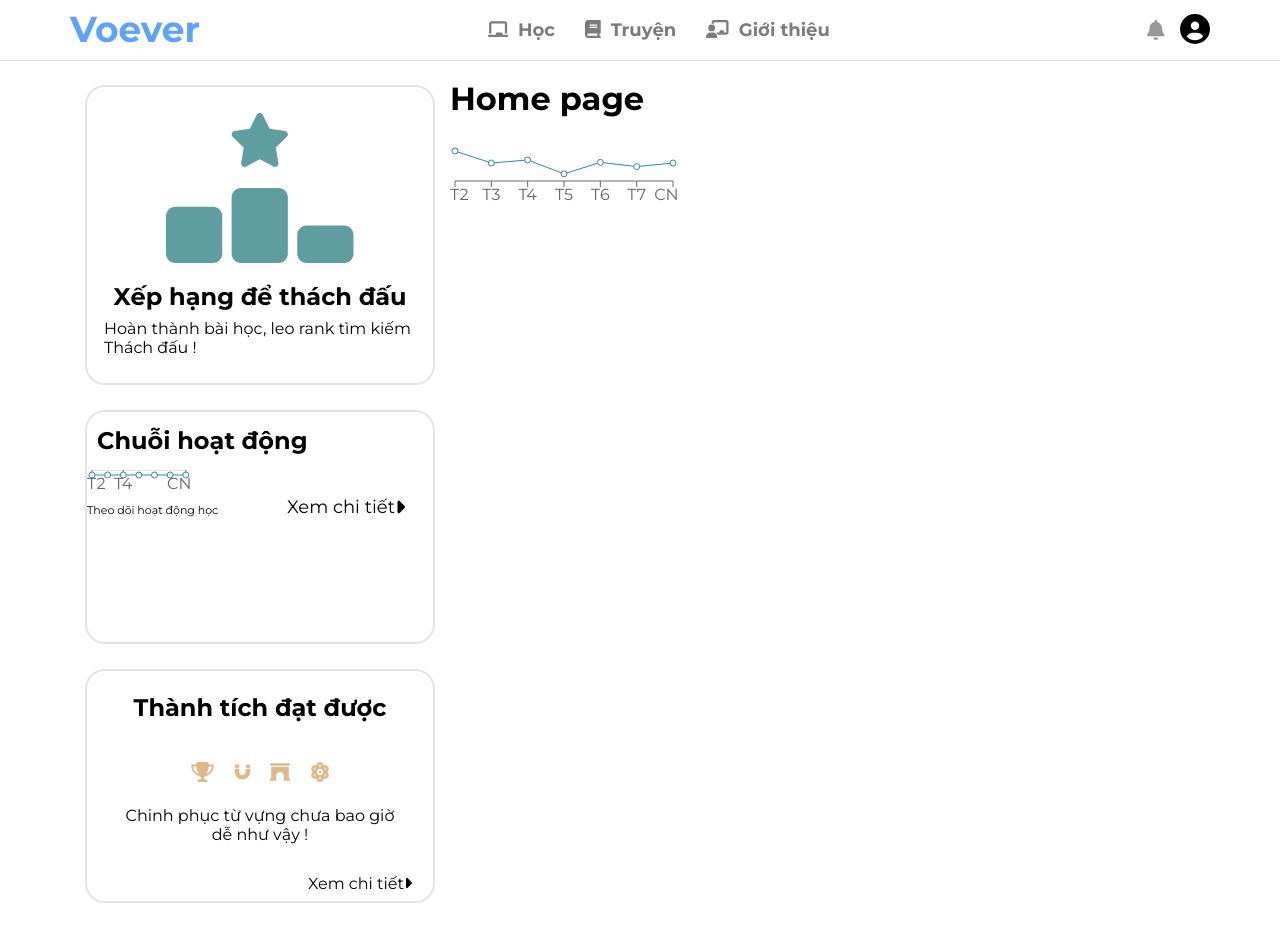
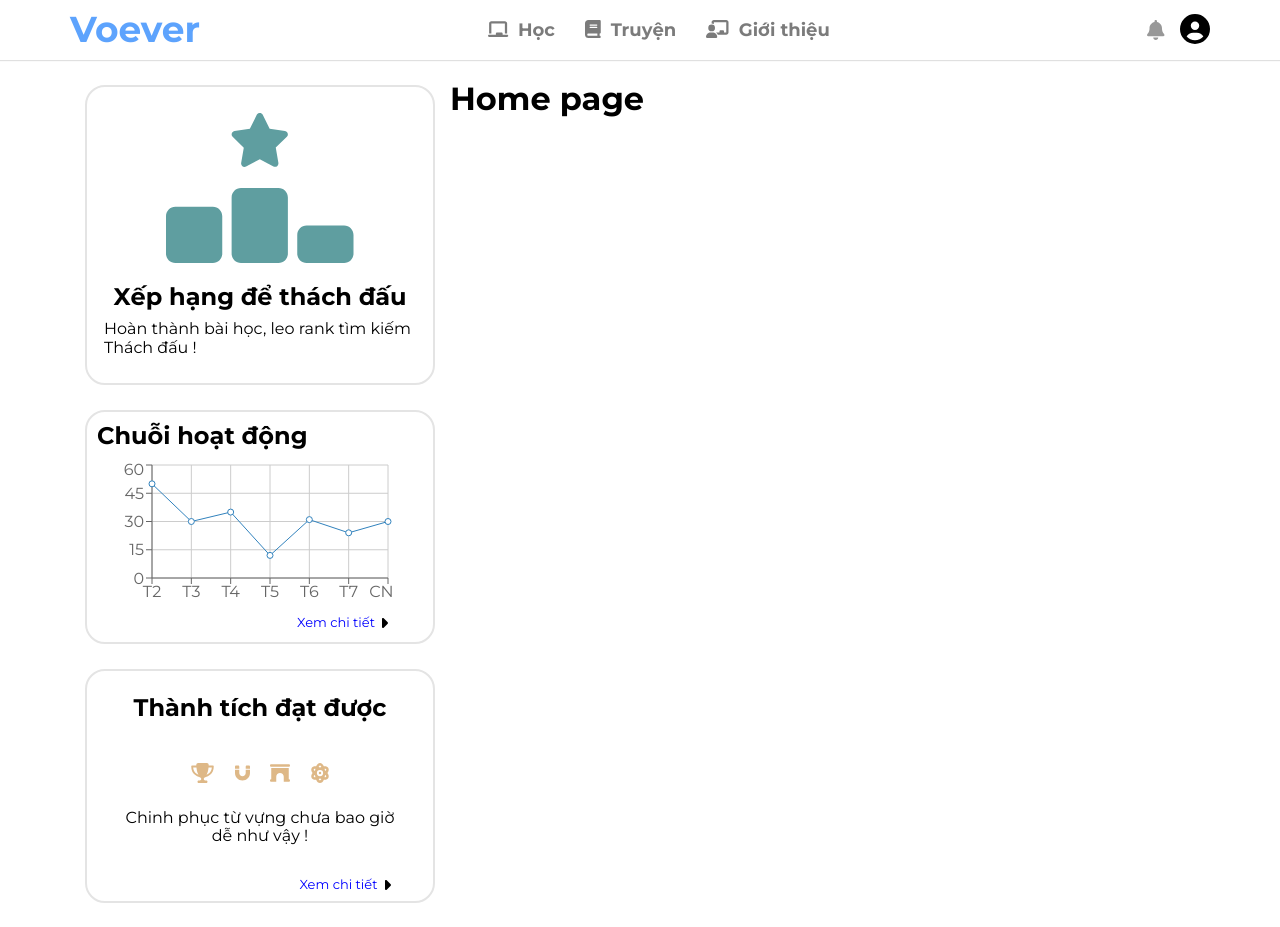
Before and after one commit to Limerence05032002/TiengAnh, a React (Create React App) app: page / in a window 1280 px wide. Shown: the top 927 px of the page. Built offline with nearby package versions, Linux system fonts and the light colour scheme.

Commit message:
UI Phần theo dõi hoạt động

```diff
--- a/src/components/Layout/DefaultLayout/SideBar/SideBar.module.scss
+++ b/src/components/Layout/DefaultLayout/SideBar/SideBar.module.scss
@@ -56,16 +56,13 @@
 
 .activity_text{
     flex: 1;
-    margin: 15px 10px;
+    margin: 10px 10px;
 
 }
 
 .activity_content{
-    // display: flex;
-    // flex: 11;
-    /* font-size: 20px; */
-    flex-direction: row;
-    justify-content: space-around;
+    margin-right: 40px;
+    height: 165px;
 }
 
 .activity_decription{
@@ -79,17 +76,20 @@
 }
 
 .more_activity{
-    margin-top: -20px;
+    margin-top: -10px;
     display: flex;
-    margin-left: 200px;
+    margin-left: 210px;
 }
 
 .more_text{
-    font-size: 20px;
+    font-size: 13px;
+    /* font-size: large; */
+    color: blue;
+    cursor: pointer;
 }
 
-.more_icon{
-    font-size: 20px;
+.more_icon_2{
+    margin-left: 5px;
 }
 
 // Bảng xếp hạng
@@ -155,14 +155,15 @@
 .more_activity_2 {
     margin-top: 15px;
     display: flex;
-    margin-left: 200px;
+    margin-left: 170px;
 
 }
 
-.more_text {
-    font-size: large;
-
+.more_icon{
+    margin-left: 5px;
 }
-.more_icon{
-    font-size: 20px;
+.more_text_2 {
+    font-size: 13px;
+    /* font-size: large; */
+    color: blue;
 }
--- /dev/null
+++ b/src/components/Layout/DefaultLayout/SideBar/chart/chart.scss
@@ -0,0 +1,3 @@
+.BarWrapper {
+    color: rgb(213, 81, 227);
+}
--- a/src/components/Layout/DefaultLayout/SideBar/chart/index.js
+++ b/src/components/Layout/DefaultLayout/SideBar/chart/index.js
@@ -1,5 +1,10 @@
 import React from "react";
-import { LineChart, ResponsiveContainer,Line, XAxis, YAxis } from 'recharts'
+import { LineChart, ResponsiveContainer,Line, XAxis, YAxis, CartesianGrid } from 'recharts'
+import classNames from 'classnames/bind'
+import styles from './chart.scss'
+
+const cx = classNames.bind(styles)
+
 
 const Pdata=[
     {
@@ -42,11 +47,12 @@ const Pdata=[
 
 const Barchart = () =>{
     return(
-        <div>
-            <ResponsiveContainer width={"30%"} aspect={3}>
+        <div className={cx("BarWrapper")}>
+            <ResponsiveContainer width={"100%"} aspect={2}>
                 <LineChart data={Pdata} width={20} height={30}>
+                    <CartesianGrid />
                     <XAxis dataKey={"name"} interval={'preserveStartEnd'}/>
-
+                    <YAxis />
                     <Line dataKey={"student"}/>
                 </LineChart>
 
--- a/src/components/Layout/DefaultLayout/SideBar/index.js
+++ b/src/components/Layout/DefaultLayout/SideBar/index.js
@@ -28,9 +28,7 @@ function SideBar() {
                     <h2 className={cx('activity_text')}>Chuỗi hoạt động</h2>
                     <div className={cx('activity_content')}>
                     <Barchart />
-
-                        <p className={cx('activity_decription')}>Theo dõi hoạt động học</p>
-                    </div>
+                        </div>
                     <span className={cx('more_activity')}>
                         <p className={cx('more_text')}>Xem chi tiết </p>
                         <FontAwesomeIcon className={cx('more_icon')} icon={faCaretRight}></FontAwesomeIcon>
@@ -50,7 +48,7 @@ function SideBar() {
                     <p className={cx('achievement_decription')}>Chinh phục từ vựng chưa bao giờ dễ như vậy !</p>
                     <span className={cx('more_activity_2')}>
                         <p className={cx('more_text_2')}>Xem chi tiết </p>
-                        <FontAwesomeIcon className={cx('more_icon_2')} icon={faCaretRight}></FontAwesomeIcon>
+                        <FontAwesomeIcon className={cx('more_icon')} icon={faCaretRight}></FontAwesomeIcon>
                     </span>
                 </div>
             </div>
--- a/src/pages/Home/index.js
+++ b/src/pages/Home/index.js
@@ -4,7 +4,6 @@ function Home() {
     return (
         <div>
             <h1>Home page</h1>
-            <Barchart />
         </div>
     )
 }
```
